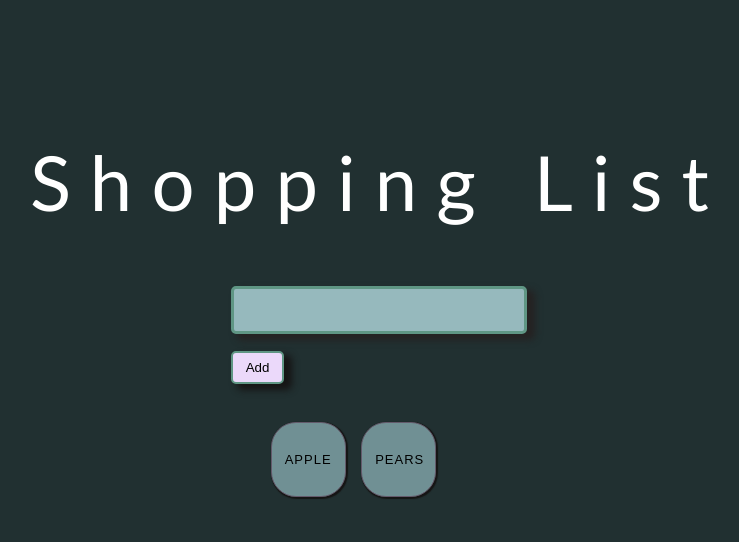
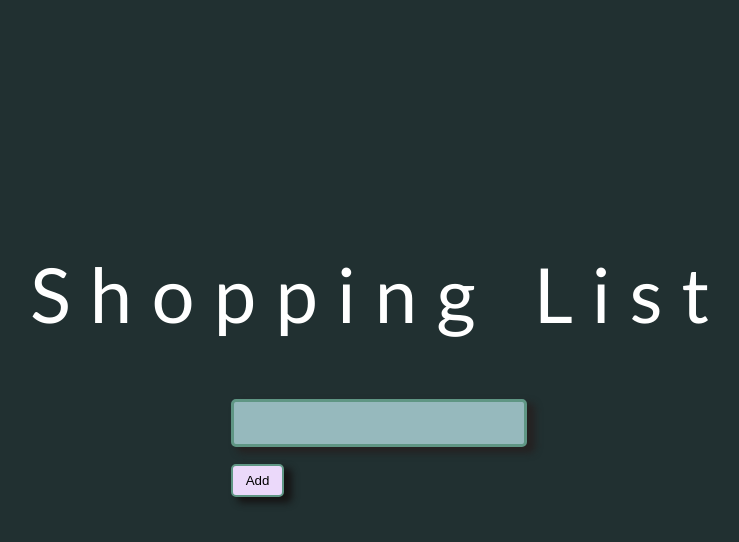
Before and after one commit to HanniOfHyrule/ShoppingList, a React (Create React App) app: page / in a window 1280 px wide. Shown: the top 542 px of the page, without its empty margins (267-1006 px from the left). Built offline with nearby package versions, Linux system fonts and the light colour scheme.

Commit message:
fix localStorage errors

```diff
--- a/src/components/ShoppingList.js
+++ b/src/components/ShoppingList.js
@@ -5,26 +5,17 @@ import AddItem from "./AddItem";
 import List from "./List";
 import { useState, useEffect } from "react";
 
-const initialList = [
-  {
-    id: uuidv4(),
-    name: "Apple",
-  },
-  {
-    id: uuidv4(),
-    name: "Pears",
-  },
-];
-
 const save = (listData) => {
   localStorage.setItem("listDataStore", JSON.stringify(listData)); // legt daten in den localStorage
 };
+
 const load = () => {
-  const listData = JSON.parse(localStorage.getItem("listDataStore")); // holt daten aus dem localStorage
+  let listData = [];
 
-  if (listData === null) {
-    return initialList;
+  if (localStorage.getItem("listDataStore")) {
+    listData = JSON.parse(localStorage.getItem("listDataStore")); // holt daten aus dem localStorage
   }
+
   return listData; //gibt geStorte liste aus - wenn noch keine vorhanden dann gibt er die initialList aus
 };
 
```
